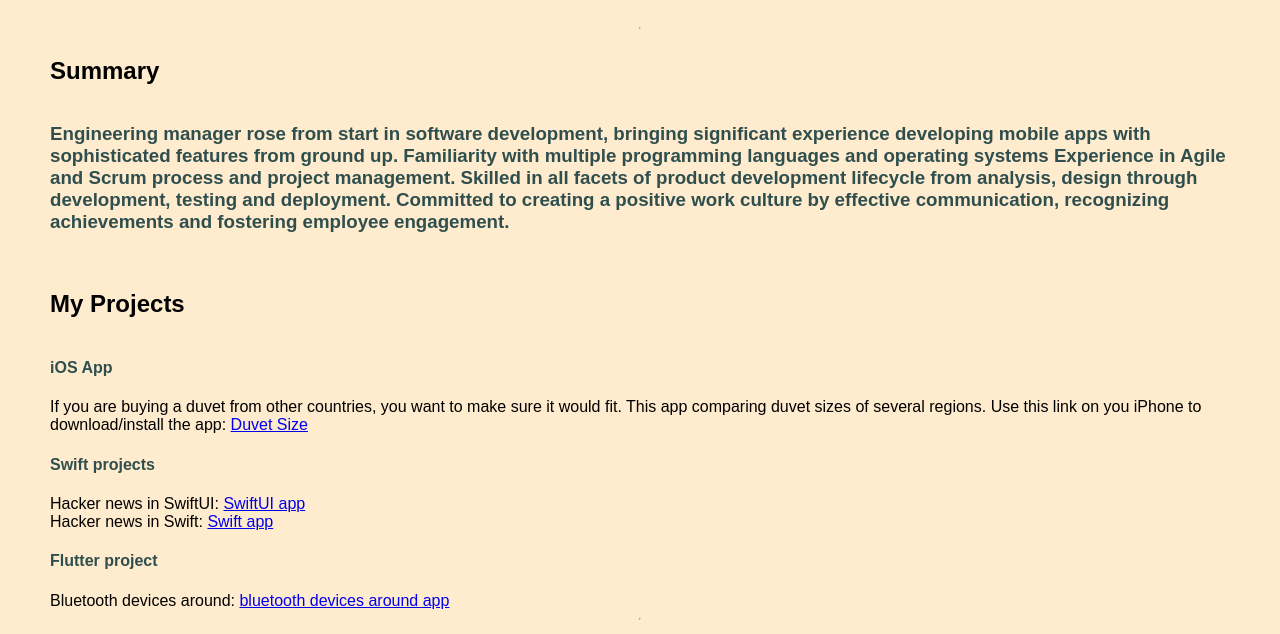
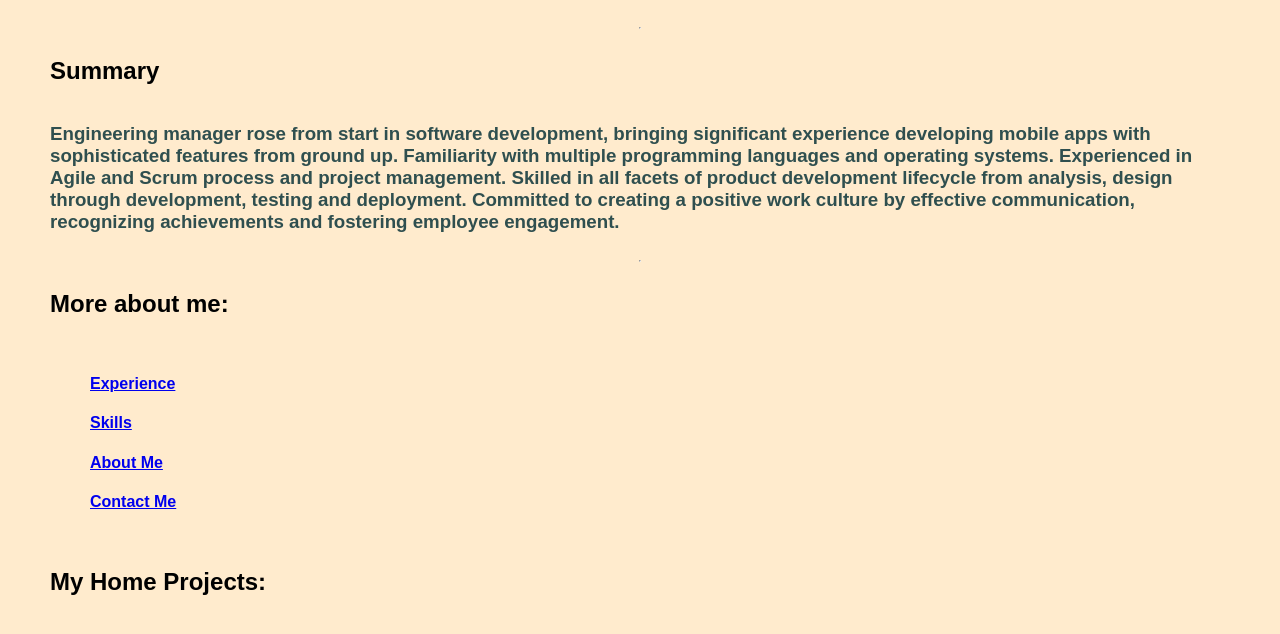
Before and after one commit to sharonsn678/html-portfolio, a plain HTML site: page index.html in a window 1280 px wide. Shown: the part 111-745 px from the top of the page. Drawn offline with Linux system fonts and the light colour scheme.

Commit message:
re-arrange the index page

```diff
--- a/index.html
+++ b/index.html
@@ -14,17 +14,23 @@
     <h2>Summary</h2>
     <h3>
         Engineering manager rose from start in software development, bringing significant experience developing mobile apps with sophisticated features from ground up.
-        Familiarity with multiple programming languages and operating systems
-        Experience in Agile and Scrum process and project management.
+        Familiarity with multiple programming languages and operating systems.
+        Experienced in Agile and Scrum process and project management.
         Skilled in all facets of product development lifecycle from analysis, design through development, testing and deployment.
         Committed to creating a positive work culture by effective communication, recognizing achievements and fostering employee engagement.
     </h3>
-    <br>
-
-    <h2>My Projects</h2>
+<hr>
+<h2>More about me:</h2>
+    <ul>
+        <h4><a href="./public/experience.html">Experience</a></h4>
+        <h4><a href="./public/languages.html">Skills</a></h4>
+        <h4> <a href="./public/about.html">About Me</a></h4>
+        <h4><a href="./public/contact.html">Contact Me </a> </h4>
+    </ul>
+    <h2>My Home Projects:</h2>
 
     <h4>iOS App</h4>
-    <li>If you are buying a duvet from other countries, you want to make sure it would fit. This app comparing duvet sizes of several regions.  Use this link on you iPhone to download/install the app: <a href="https://testflight.apple.com/join/y4zzbmyU">Duvet Size</a></li>
+    <li>If you are buying a duvet from other countries, you want to make sure it fits. This app provides references for duvet sizes of several regions.  You can compare sizes in inches vs centimeters. Download/install the app on you iPhone using tis link: <a href="https://testflight.apple.com/join/y4zzbmyU">Duvet Size</a></li>
 
     <h4> Swift projects</h4>
     <li>Hacker news in SwiftUI:  <a href="https://github.com/sharonsn678/HNBrowserSn"> SwiftUI app</a></li>
@@ -33,17 +39,6 @@
 
     <h4>Flutter project</h4>
     <li>Bluetooth devices around: <a href="https://github.com/sharonsn678/BluetoothDevicesAround"> bluetooth devices around app</a></li>
-
-<hr>
-    <ul>
-
-        </li>
-        <h4><a href="./public/experience.html">Experience</a></h4>
-
-        <h4><a href="./public/languages.html">Skills</a></h4>
-        <h4> <a href="./public/about.html">About Me</a></h4>
-        <h4><a href="./public/contact.html">Contact Me </a> </h4>
-    </ul>
 
 </body>
 </html>
```
Also changed, not shown: public/about.html (+2 -2 lines).
